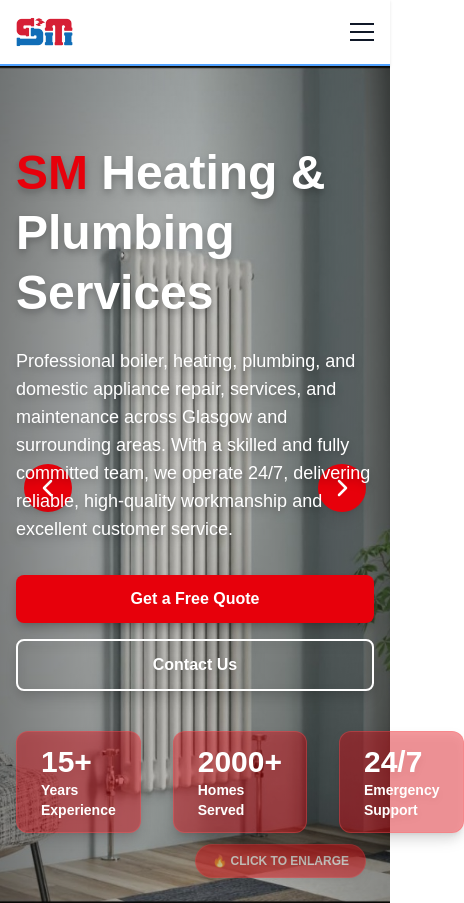
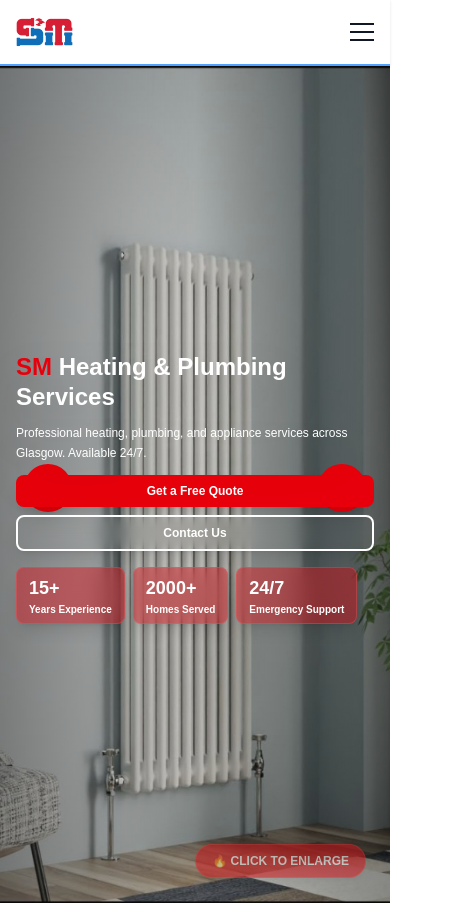
Before and after one commit to Xenax33/SM-Heating-Website, a Next.js app: page / in a window 390 px wide. Shown: the top 903 px of the page, 464 px wide, since content can reach past the window. Built offline with nearby package versions, Linux system fonts and the light colour scheme.

Commit message:
fixed mobile responsiveness

```diff
--- a/src/app/page.tsx
+++ b/src/app/page.tsx
@@ -86,44 +86,47 @@ export default function Home() {
       {/* Animated Banner Hero Section - Full Width */}
       <section className="relative w-full">
         <HeroSlideshow />
-
         {/* Content Overlay on Banner */}
         <div className="absolute inset-0 flex items-center justify-center z-10 pointer-events-none">
-          <div className="max-w-7xl mx-auto px-4 sm:px-6 lg:px-8 w-full pointer-events-auto">
-            <div className="grid grid-cols-1 md:grid-cols-2 gap-12 items-center">
-              <div className="text-white drop-shadow-lg">
-                <h1 className="text-5xl md:text-6xl font-bold mb-6 leading-tight drop-shadow-md">
-                  <span className="text-red-600">SM</span> Heating & Plumbing Services
+          <div className="max-w-7xl mx-auto px-4 sm:px-6 lg:px-8 w-full h-full flex items-center pointer-events-auto">
+            <div className="w-full">
+              <div className="max-w-2xl">
+                <h1 className="text-2xl xs:text-3xl sm:text-4xl md:text-5xl lg:text-6xl font-bold mb-3 sm:mb-4 md:mb-6 leading-tight drop-shadow-2xl text-white">
+                  <span className="text-red-600 drop-shadow-2xl">SM</span> Heating & Plumbing Services
                 </h1>
-                <p className="text-lg md:text-xl mb-8 drop-shadow-md">
+                <p className="text-xs sm:text-sm md:text-base lg:text-lg xl:text-xl mb-4 sm:mb-6 md:mb-8 drop-shadow-2xl text-white leading-relaxed hidden sm:block">
                   Professional boiler, heating, plumbing, and domestic appliance repair, services, and maintenance across Glasgow and surrounding areas. With a skilled and fully committed team, we operate 24/7, delivering reliable, high-quality workmanship and excellent customer service.
                 </p>
-                <div className="flex flex-col sm:flex-row gap-4">
+                {/* Shorter description for mobile */}
+                <p className="text-xs mb-3 drop-shadow-2xl text-white leading-relaxed sm:hidden">
+                  Professional heating, plumbing, and appliance services across Glasgow. Available 24/7.
+                </p>
+                <div className="flex flex-col sm:flex-row gap-2 sm:gap-3 md:gap-4 mb-4 sm:mb-6">
                   <Link
                     href="/contact"
-                    className="bg-red-600 text-white px-8 py-3 rounded-lg font-bold hover:bg-red-700 transition-colors text-center shadow-lg hover:shadow-xl"
+                    className="bg-red-600 text-white px-4 sm:px-6 md:px-8 py-2 sm:py-2.5 md:py-3 rounded-lg font-bold hover:bg-red-700 transition-colors text-center shadow-lg hover:shadow-xl text-xs sm:text-sm md:text-base"
                   >
                     Get a Free Quote
                   </Link>
                   <Link
                     href="/contact"
-                    className="border-2 border-white text-white px-8 py-3 rounded-lg font-bold hover:bg-white hover:text-gray-800 transition-colors text-center shadow-lg hover:shadow-xl backdrop-blur-sm"
+                    className="border-2 border-white text-white px-4 sm:px-6 md:px-8 py-2 sm:py-2.5 md:py-3 rounded-lg font-bold hover:bg-white hover:text-gray-800 transition-colors text-center shadow-lg hover:shadow-xl backdrop-blur-sm text-xs sm:text-sm md:text-base"
                   >
                     Contact Us
                   </Link>
                 </div>
-                <div className="mt-10 flex gap-8 text-sm cursor-pointer">
-                  <div className="bg-red-600/40 backdrop-blur-md px-6 py-3 rounded-xl border border-red-400/30 shadow-lg hover:bg-red-600/50 transition-colors">
-                    <p className="text-3xl font-bold text-white">15+</p>
-                    <p className="text-white font-semibold">Years Experience</p>
+                <div className="flex flex-wrap gap-2 sm:gap-3 md:gap-4 lg:gap-6">
+                  <div className="bg-red-600/40 backdrop-blur-md px-3 sm:px-4 md:px-5 lg:px-6 py-1.5 sm:py-2 md:py-2.5 lg:py-3 rounded-lg sm:rounded-xl border border-red-400/30 shadow-lg hover:bg-red-600/50 transition-colors">
+                    <p className="text-lg sm:text-xl md:text-2xl lg:text-3xl font-bold text-white">15+</p>
+                    <p className="text-white font-semibold text-[10px] sm:text-xs md:text-sm whitespace-nowrap">Years Experience</p>
                   </div>
-                  <div className="bg-red-600/40 backdrop-blur-md px-6 py-3 rounded-xl border border-red-400/30 shadow-lg hover:bg-red-600/50 transition-colors">
-                    <p className="text-3xl font-bold text-white">2000+</p>
-                    <p className="text-white font-semibold">Homes Served</p>
+                  <div className="bg-red-600/40 backdrop-blur-md px-3 sm:px-4 md:px-5 lg:px-6 py-1.5 sm:py-2 md:py-2.5 lg:py-3 rounded-lg sm:rounded-xl border border-red-400/30 shadow-lg hover:bg-red-600/50 transition-colors">
+                    <p className="text-lg sm:text-xl md:text-2xl lg:text-3xl font-bold text-white">2000+</p>
+                    <p className="text-white font-semibold text-[10px] sm:text-xs md:text-sm whitespace-nowrap">Homes Served</p>
                   </div>
-                  <div className="bg-red-600/40 backdrop-blur-md px-6 py-3 rounded-xl border border-red-400/30 shadow-lg hover:bg-red-600/50 transition-colors">
-                    <p className="text-3xl font-bold text-white">24/7</p>
-                    <p className="text-white font-semibold">Emergency Support</p>
+                  <div className="bg-red-600/40 backdrop-blur-md px-3 sm:px-4 md:px-5 lg:px-6 py-1.5 sm:py-2 md:py-2.5 lg:py-3 rounded-lg sm:rounded-xl border border-red-400/30 shadow-lg hover:bg-red-600/50 transition-colors">
+                    <p className="text-lg sm:text-xl md:text-2xl lg:text-3xl font-bold text-white">24/7</p>
+                    <p className="text-white font-semibold text-[10px] sm:text-xs md:text-sm whitespace-nowrap">Emergency Support</p>
                   </div>
                 </div>
               </div>
@@ -253,15 +256,12 @@ export default function Home() {
               >
                 {/* Animated gradient background on hover */}
                 <div className="absolute inset-0 bg-gradient-to-br from-red-50/0 to-blue-50/0 group-hover:from-red-50 group-hover:to-blue-50 transition-all duration-500 pointer-events-none"></div>
-
                 {/* Accent line at top */}
                 <div className="absolute top-0 left-0 right-0 h-1 bg-gradient-to-r from-red-600 via-red-500 to-transparent opacity-0 group-hover:opacity-100 transition-opacity duration-300"></div>
-
                 {/* Number circle */}
                 <div className="absolute -top-3 -right-3 w-16 h-16 bg-red-600 rounded-full flex items-center justify-center font-bold text-white text-lg shadow-lg group-hover:scale-110 transition-transform duration-300 origin-center">
                   {index + 1}
                 </div>
-
                 {/* Content */}
                 <div className="relative p-8">
                   <div className="mb-6">
@@ -269,15 +269,12 @@ export default function Home() {
                       {reason.icon}
                     </div>
                   </div>
-
                   <h3 className="text-xl font-bold text-gray-800 mb-3 group-hover:text-red-600 transition-colors duration-300">
                     {reason.title}
                   </h3>
-
                   <p className="text-gray-600 text-sm leading-relaxed group-hover:text-gray-700 transition-colors duration-300">
                     {reason.description}
                   </p>
-
                   {/* Hover indicator line */}
                   <div className="mt-4 h-1 w-0 bg-gradient-to-r from-red-600 to-blue-600 group-hover:w-12 transition-all duration-500"></div>
                 </div>
```
